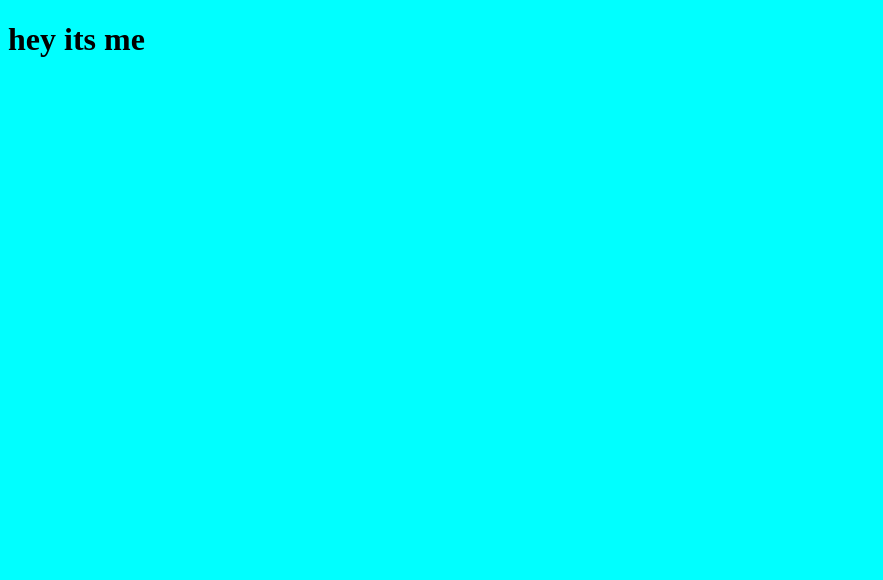
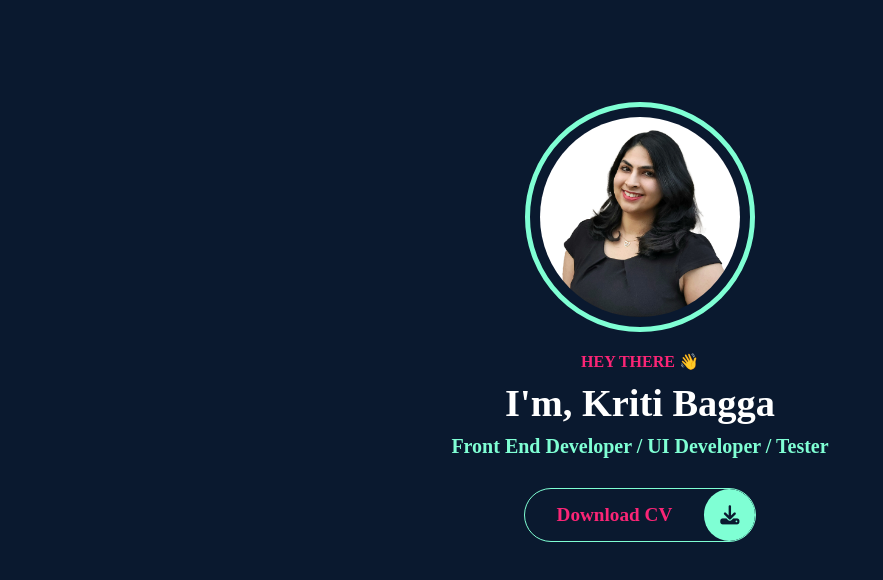
Before and after one commit to kritibagga/Portfolio-Website, a React app in the folder portfolio/: page / in a window 1280 px wide. Shown: the whole page, without its empty margins (0-883 px from the left). Built offline with nearby package versions, Linux system fonts and the light colour scheme.

Commit message:
Home Page is developed

```diff
--- a/portfolio/public/index.css
+++ b/portfolio/public/index.css
@@ -1,3 +1,14 @@
-body{
-    background-color: aqua;
+*{
+    margin:0;
+    padding:0;
+   box-sizing: border-box;
 }
+
+body {
+	background-color: #0a192f;
+}
+
+.animation  {
+	transform: translateY(0px) scaleY(1);
+	animation: 1s ease-in-out 0s 1 normal none running appear;
+}
--- /dev/null
+++ b/portfolio/src/HomePage.jsx
@@ -0,0 +1,42 @@
+import styles from './HomePage.module.css';
+import React from 'react';
+
+import photo from './Images/PersonalPic.jpg';
+import pdf from './Resume.pdf';
+
+function HomePage() {
+	return (
+		<div className={`${styles.homePage}`}>
+			<div className={styles.imageWrapper}>
+				<img
+					className={styles.profileImage}
+					src={photo}
+					alt='myphoto'
+					loading='lazy'
+				/>
+			</div>
+			<div>
+				<h3 className={styles.heading1}>HEY THERE 👋</h3>
+				<h1 className={styles.heading2}>I'm, Kriti Bagga</h1>
+				<h3 className={styles.heading3}>
+					Front End Developer / UI Developer / Tester
+				</h3>
+			</div>
+			<div className={styles.btn}>
+				<a
+					className={styles.btnLink}
+					href={pdf}
+                    target="_blank"
+                    rel="noreferrer">
+
+					<span className={styles.btnText}>Download CV</span>
+					<span className={styles.btnIcon}>
+						<i className='fas fa-download'></i>
+					</span>
+				</a>
+			</div>
+		</div>
+	);
+}
+
+export default HomePage;
--- /dev/null
+++ b/portfolio/src/HomePage.module.css
@@ -0,0 +1,108 @@
+.homePage {
+	align-items: center;
+	color: rgb(251, 37, 118);
+	display: flex;
+	flex-direction: column;
+	font-size: larger;
+	padding-top: 8%;
+	text-align: center;
+}
+
+.imageWrapper {
+	box-sizing: initial;
+	height: 200px;
+	width: 200px;
+	border-width: 5px;
+	border-style: solid;
+	border-color: rgb(127, 255, 212);
+	border-image: initial;
+	border-radius: 50%;
+	margin: 0px auto;
+	padding: 10px;
+}
+
+.profileImage {
+	height: 200px;
+	width: 200px;
+	border-width: initial;
+	border-style: initial;
+	border-color: white;
+	border-image: initial;
+	border-radius: 50%;
+}
+
+.heading1 {
+	font-size: 16px;
+	margin: 0px auto;
+	padding: 20px 0px 10px;
+}
+
+.heading2 {
+	color: white;
+	margin: 0px auto;
+	padding: 0px 0px 10px;
+}
+
+.heading3 {
+	color: aquamarine;
+	font-size: 20px;
+	padding-bottom: 30px;
+	margin: 0px auto;
+}
+
+.btn {
+	display: flex;
+}
+
+.btn a {
+	text-decoration: none;
+
+}
+
+.btnLink {
+	border-radius: 30px;
+	color: #0a192f;
+	font-weight: 600;
+	position: relative;
+	border: 1px solid aquamarine;
+	display: flex;
+	align-self: flex-start;
+	align-items: center;
+	overflow: hidden;
+}
+
+.btnLink::before {
+	content: "";
+	position: absolute;
+	top: 0;
+	right: 0;
+	transform: translateX(100%);
+	transition: all 0.4s ease-out;
+	z-index: -1;
+}
+
+.btnLink:hover {
+	transition: all 0.4s ease-out;
+}
+
+.btnLink:hover::before {
+	width: 100%;
+	height: 100%;
+	background-color: aquamarine;
+	transform: translateX(0);
+	transition: all 0.4s ease-out;
+}
+
+.btnText {
+	color: rgb(251, 37, 118);
+	padding: 0px 2rem;
+}
+
+.btnIcon {
+	background-color: aquamarine;
+	display: flex;
+	align-items: center;
+	justify-content: center;
+	border-radius: 50%;
+	padding: 1rem;
+}
--- a/portfolio/src/Portfolio.js
+++ b/portfolio/src/Portfolio.js
@@ -1,9 +1,14 @@
 
 //import  styles from './Portfolio.module.css';
+import React from 'react';
+import HomePage from './HomePage.jsx';
+
 
 function Portfolio() {
   return (
-    <h1>hey its me</h1>
+    <>
+    <HomePage />
+    </>
   );
 }
 
```
Also changed, not shown: portfolio/src/Images/PersonalPic.jpg (added), 2 other files.
